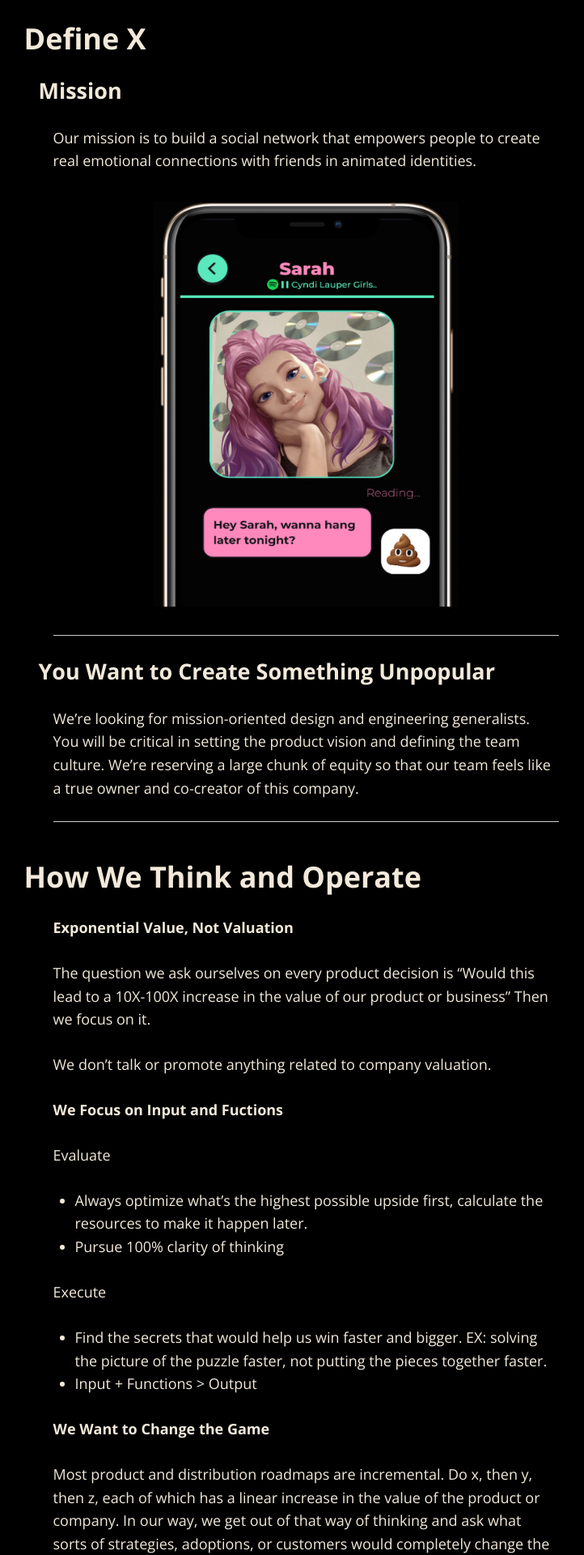
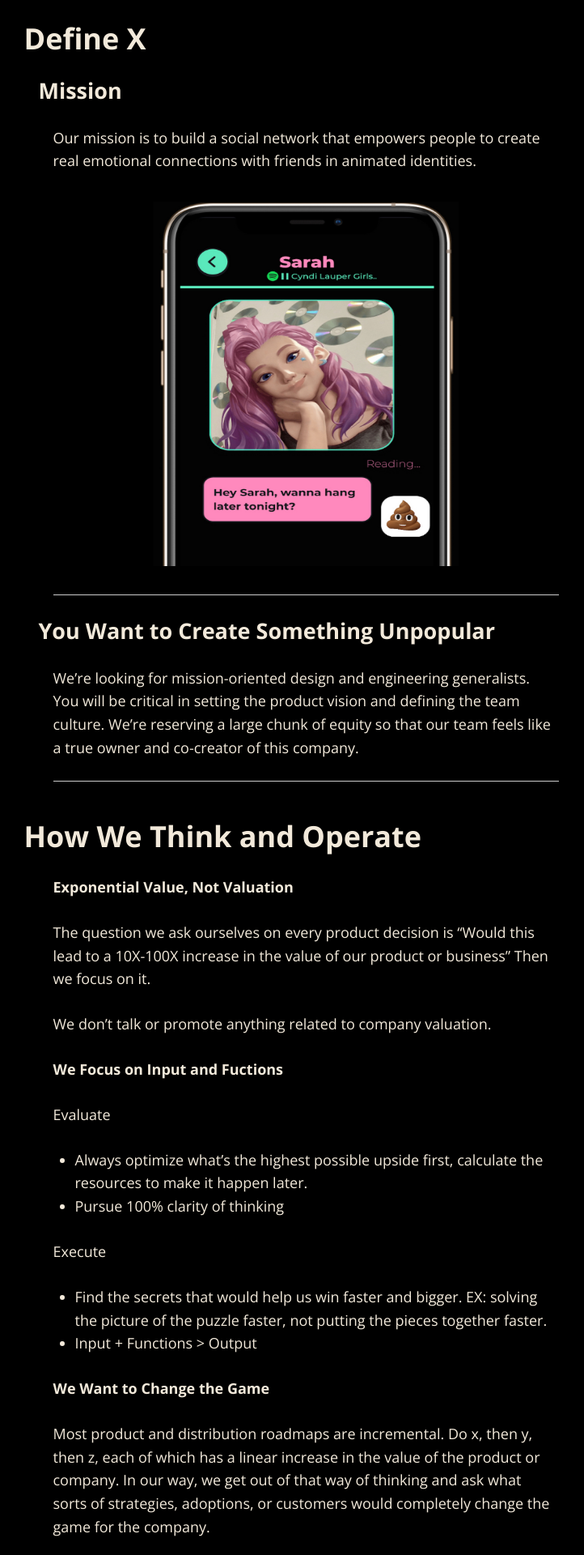
Before and after one commit to tarsmachine/tarsmachine.github.io, a Jekyll site: the page built from index.md, in a window 1280 px wide. Shown: the part 309-2229 px from the top of the page at 81% size, without its empty margins (262-984 px from the left). Built offline with Jekyll 4.4.1, drawn with Linux system fonts in a browser that asks for light colours; nearby versions of some CDN libraries.

Commit message:
Update index.md

```diff
--- a/index.md
+++ b/index.md
@@ -11,7 +11,7 @@
 
 Our mission is to build a social network that empowers people to create real emotional connections with friends in animated identities.
 
-<img src="images/screen.png" alt="sample image" width="400" height="500">
+<img src="images/screen.png" alt="sample image" width="400" height="450">
 
 ---
 
```
